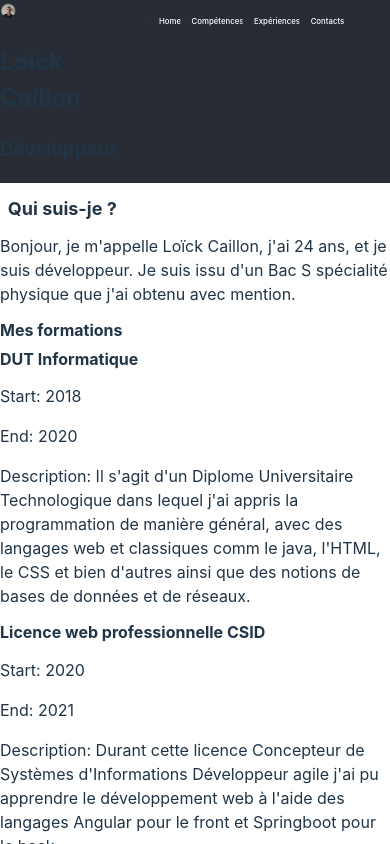
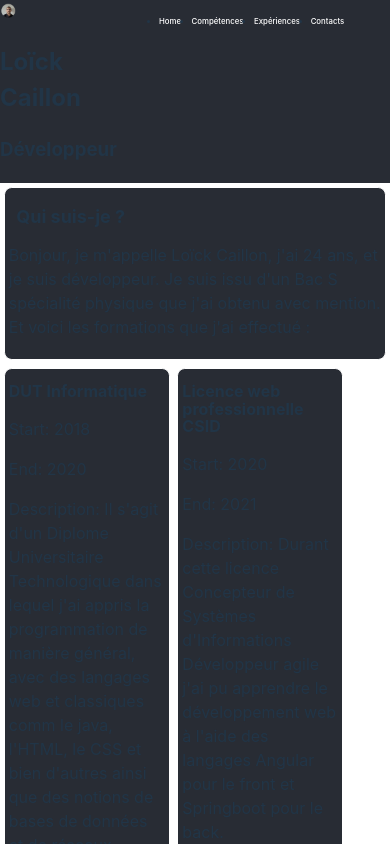
Before and after one commit to Decnox/online_resume, a Preact app in the folder online_resume/: page / in a window 390 px wide. Shown: the top 844 px of the page. Built offline with nearby package versions, Linux system fonts and the light colour scheme.

Commit message:
add some CSS to presentation part, todo: responsive on presentation and formation part

```diff
--- a/online_resume/src/app.jsx
+++ b/online_resume/src/app.jsx
@@ -12,7 +12,6 @@ export function App() {
   return (
     <div className='app'>
       <AppHeader/>
-      {/* <AppPassions/> */}
       <AppPresentation/>
       <AppExperiences/>
       <AppSkills/>
--- a/online_resume/src/components/formations/appFormationCard.css
+++ b/online_resume/src/components/formations/appFormationCard.css
@@ -0,0 +1,8 @@
+#formation{
+    background-color: #282c34;
+    padding: 1vw;
+    margin: 1vw;
+    border-radius: 2vw;
+    border: solid 1px white;
+    flex-basis: 40%;
+}
--- a/online_resume/src/layout/header/AppHeader.jsx
+++ b/online_resume/src/layout/header/AppHeader.jsx
@@ -10,7 +10,7 @@ function AppHeader(){
                 <h3>Développeur</h3>
             </div>
             <ul id="header_links">
-                <li className="link"><a href ="#home">Home</a></li>
+                <li className="link"><a href ="#presentation">Home</a></li>
                 <li className="link"><a href ="#skills">Compétences</a></li>
                 <li className="link"><a href ="#experiences">Expériences</a></li>
                 <li className="link"><a href ="#contacts">Contacts</a></li>
--- a/online_resume/src/layout/presentation/AppPresentation.css
+++ b/online_resume/src/layout/presentation/AppPresentation.css
@@ -0,0 +1,14 @@
+#aboutMyself{
+    background-color: #282c34;
+    padding: 1vw;
+    margin: 1vw;
+    border-radius: 2vw;
+    border: solid 1px white;
+}
+
+
+#formations{
+    display: flex;
+    flex-direction: row;
+    flex-wrap: wrap;
+}
--- a/online_resume/src/layout/presentation/AppPresentation.jsx
+++ b/online_resume/src/layout/presentation/AppPresentation.jsx
@@ -5,6 +5,7 @@ import AppFormationCard from "../../components/formations/appFormationCard.jsx"
 const AppPresentation = () => {
     return(
         <div id="presentation">
+            <div id="aboutMyself">
                 <h1 id = "title">
                     Qui suis-je ?
                 </h1>
@@ -12,12 +13,15 @@ const AppPresentation = () => {
                 <p>
                     Bonjour, je m'appelle Loïck Caillon, j'ai 24 ans, et je suis développeur.
                     Je suis issu d'un Bac S spécialité physique que j'ai obtenu avec mention.
+                    <br/>Et voici les formations que j'ai effectué :
                 </p>
+            </div>
 
-            <h1>Mes formations</h1>
+            <div id="formations">
                 {
                     formations.map((formation) => <AppFormationCard {...formation}/>)
                 }
+            </div>
         </div>
     )
 }
```
Lines whose indentation alone changed are shown as unchanged.
